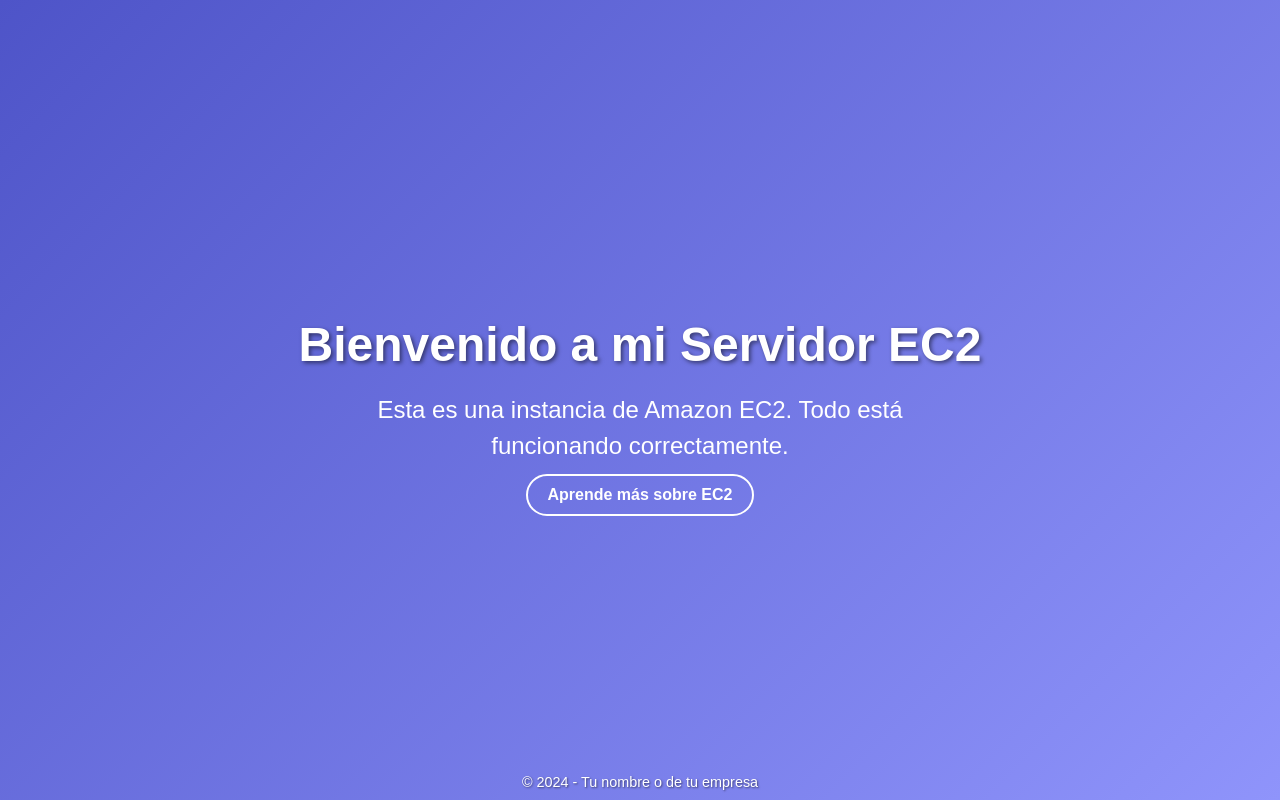
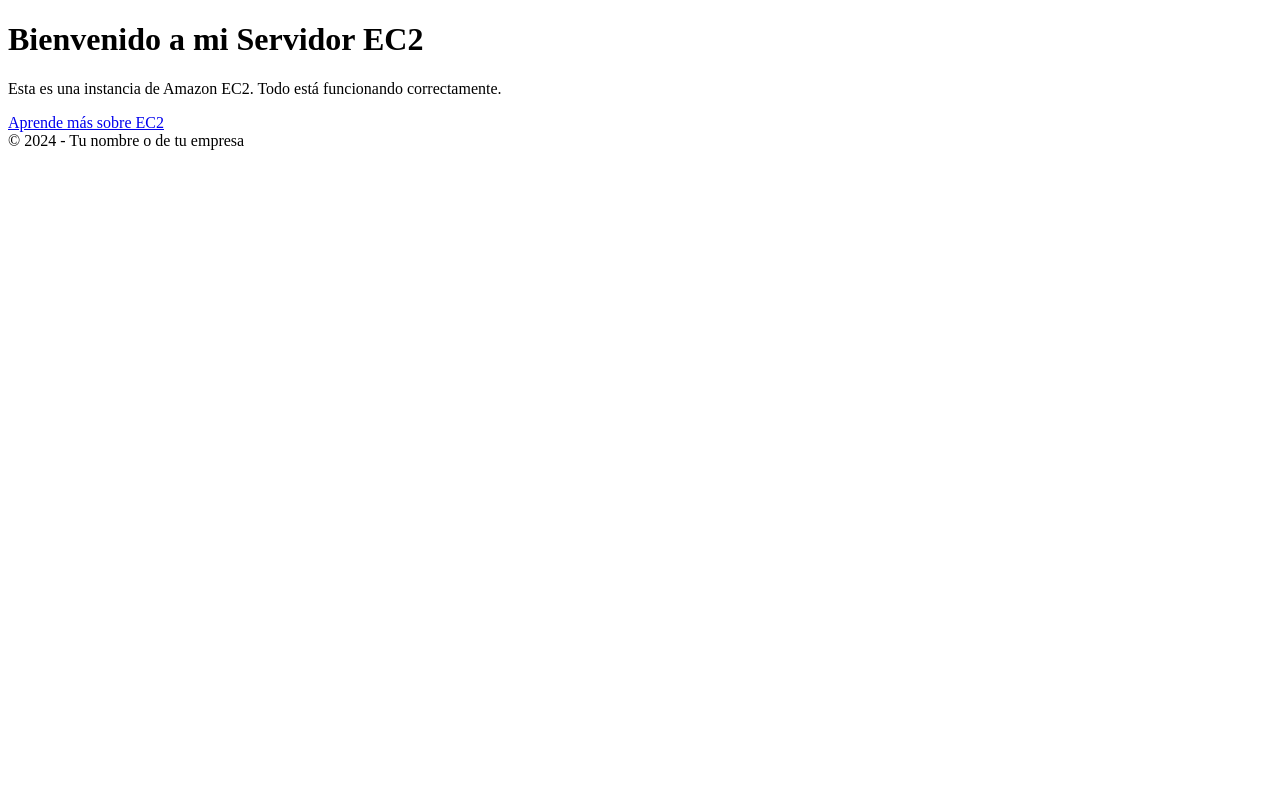
Before and after one commit to JhonatanMzn/aws-ec2-servers, a plain HTML site: page index.html in a window 1280 px wide. Drawn offline with Linux system fonts and the light colour scheme.

Commit message:
Update index.html

```diff
--- a/index.html
+++ b/index.html
@@ -5,51 +5,6 @@
     <meta name="viewport" content="width=device-width, initial-scale=1.0">
     <link rel="stylesheet" href="style.css">
     <title>Bienvenido a mi EC2</title>
-    <style>
-        body {
-            font-family: Arial, sans-serif;
-            background: linear-gradient(135deg, #4e54c8, #8f94fb);
-            margin: 0;
-            padding: 0;
-            color: #fff;
-            display: flex;
-            flex-direction: column;
-            justify-content: center;
-            align-items: center;
-            height: 100vh;
-        }
-        h1 {
-            font-size: 3rem;
-            margin-bottom: 10px;
-            text-shadow: 2px 2px 4px rgba(0, 0, 0, 0.5);
-        }
-        p {
-            font-size: 1.5rem;
-            text-align: center;
-            max-width: 600px;
-            margin: 10px 0;
-            line-height: 1.5;
-        }
-        a {
-            text-decoration: none;
-            color: #fff;
-            font-weight: bold;
-            padding: 10px 20px;
-            border: 2px solid #fff;
-            border-radius: 25px;
-            transition: all 0.3s ease;
-        }
-        a:hover {
-            background-color: #fff;
-            color: #4e54c8;
-        }
-        footer {
-            position: absolute;
-            bottom: 10px;
-            font-size: 0.9rem;
-            text-shadow: 1px 1px 2px rgba(0, 0, 0, 0.5);
-        }
-    </style>
 </head>
 <body>
     <h1>Bienvenido a mi Servidor EC2</h1>
```
